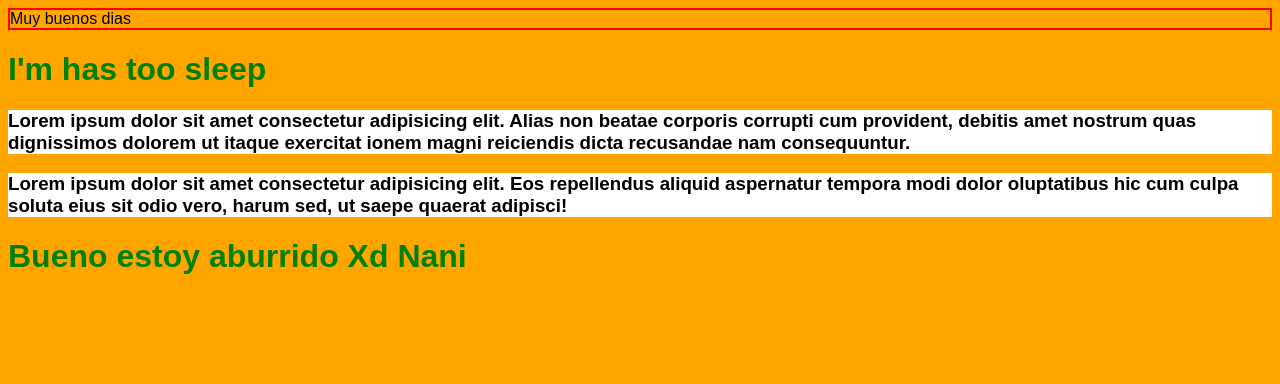
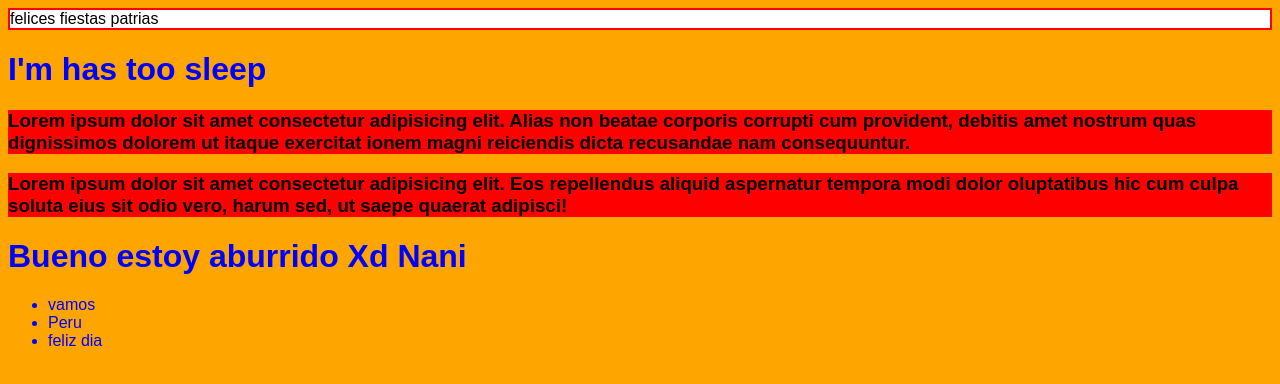
Before and after one commit to maximo261199/origin, a plain HTML site: page index.html in a window 1280 px wide. Drawn offline with Linux system fonts and the light colour scheme.

Commit message:
activdad1

```diff
--- a/index.html
+++ b/index.html
@@ -9,7 +9,7 @@
 </head>
 <body>
     <div class="cabecera">
-        Muy buenos dias
+       felices fiestas patrias
     </div>
 
 
@@ -33,6 +33,15 @@
         Nani
     </h1>
 
+    <div class="cv">
+        <ul>
+            <li>vamos </li>
+            <li>Peru </li>
+            <li>feliz dia </li>
+
+        </ul>
+    </div>
+
 
 </body>
 </html>
--- a/stilos/style.css
+++ b/stilos/style.css
@@ -1,16 +1,17 @@
 body{
     background-color: orange;
-    color: green;
+    color: blue;
     font-family: "Arial";
 }
 
 body h3 {
     color: black;
-    background-color: white;
+    background-color: red;
 }
 
 .cabecera{
     color: black;
     border: 2px solid red;
-    background-color: orange;
+    font-style: normal;
+    background-color: white;
 }
```
